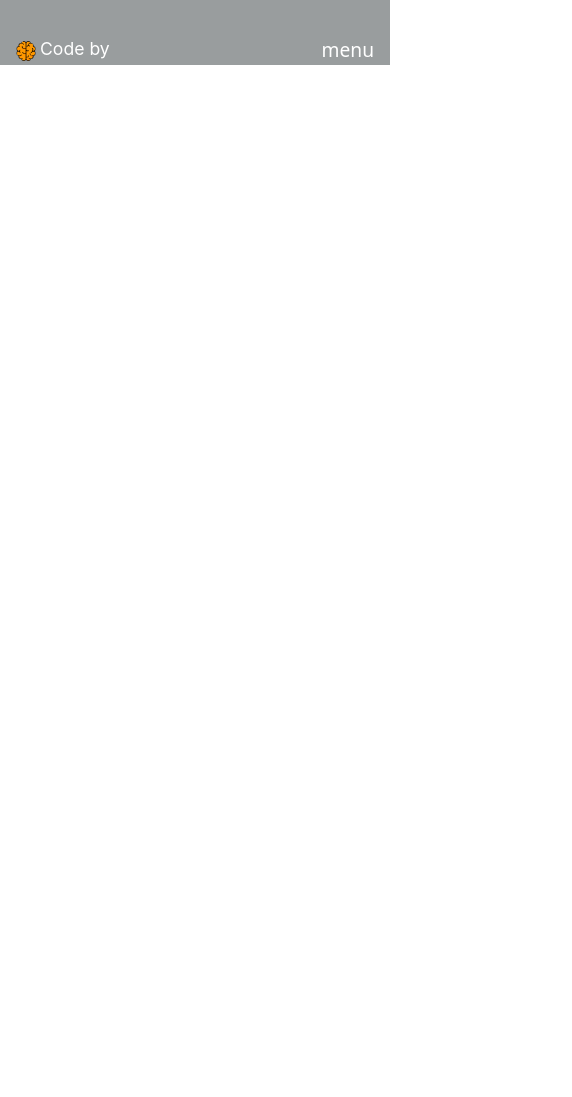
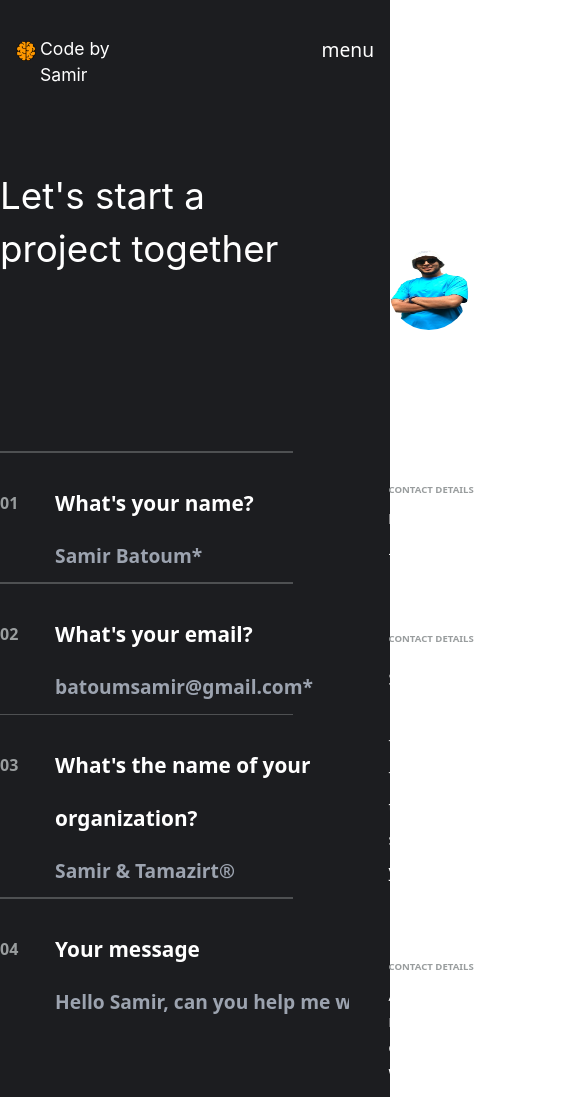
Before and after one commit to batoum0-code/my-current-portfolio, a React (Vite) app: page /contact in a window 390 px wide. Shown: the top 1097 px of the page, 572 px wide, since content can reach past the window. Before the commit the page ends 844 px from the top, so only its background shows below. Built offline with nearby package versions, Linux system fonts and the light colour scheme.

Commit message:
16/08 contact ui

```diff
--- a/src/components/utils/SocialMediaTitle.jsx
+++ b/src/components/utils/SocialMediaTitle.jsx
@@ -6,7 +6,7 @@ import { useState } from "react";
 
 
 
-const SocialMediaTitle = ({ label }) => {
+const SocialMediaTitle = ({ label, size }) => {
 
     const [offsetX, setOffsetX] = useState(0);
     const [offsetY, setOffsetY] = useState(0);
@@ -47,8 +47,8 @@ const SocialMediaTitle = ({ label }) => {
                 transform: `translate(${isHovered ? offsetX : 0}px, ${isHovered ? offsetY : 0}px)`,
             }}
         >
-            <span className="relative md:text-[.9rem] text-[.77rem] pb-1 tracking-widest md:tracking-normal
-             leading-none inline-block text-light">
+            <span className={`relative text-[.77rem] ${ size ? `md:text-[${size}]` : "md:text-[.9rem]"} pb-1 tracking-widest md:tracking-normal
+            leading-none inline-block text-light md:font-medium`}>
                 {label}
 
                 {/* Animated line under label */}
--- a/src/pages/Contact.jsx
+++ b/src/pages/Contact.jsx
@@ -1,9 +1,293 @@
-import React from "react";
+// import components
+import MagicButton from "../components/utils/MagicButton";
 import Header from "../components/sections/Header";
+import SocialMediaTitle from '../components/utils/SocialMediaTitle';
+
+
+// import icons
+import { HiCursorArrowRays } from "react-icons/hi2";
+
+// import tools hooks ...
+import { useRef } from "react";
+import { motion, useScroll, useTransform } from 'framer-motion';
+
+
+// import images
+import img from '../assets/samir.png'
+
+
+
+const now = new Date();
+
+const time = new Intl.DateTimeFormat('en-UK', {
+  hour: 'numeric',
+  minute: '2-digit',
+  hour12: true,
+  timeZoneName: 'short',
+}).format(now);
+
+
+
+
 const Contact = () => {
-  return <div className="bg-gray">
-    <Header/>
-    </div>;
+
+
+  const borderRef = useRef();
+
+
+
+  // Watch scroll progress relative to the MagicButton
+  const { scrollYProgress } = useScroll({
+    target: borderRef,
+    offset: ['start end', 'end start'],
+  });
+
+
+
+  // Animate Y position from 100px to -20px based on scroll
+  const x = useTransform(scrollYProgress, [1, 0], [60, -90]);
+
+
+
+
+
+
+  return <div className="bg-dark text-light ">
+    <Header />
+    <div className="md:px-[220px] pt-[105px]">
+      <div className="flex gap-[6rem]">
+
+        {/* contact form (right side) */}
+        <div className="flex flex-col items-start justify-start pb-[13rem]
+        leading-[3.3rem] md:leading-[4.4rem] md:tracking-[.2rem] w-3/4">
+
+
+          <div className="pb-[11rem]">
+            <h1 className="text-light text-[2.3rem] md:text-[4rem] flex items-center  gap-6 font-samirFont ">
+              Let's start a
+            </h1>
+            <h1 className="text-light text-[2.3rem] md:text-[4rem]  font-samirFont" >
+              project together
+            </h1>
+          </div>
+
+          <form action="" className="w-full">
+            <ol className="w-full pb-[10rem]">
+              <li className="flex flex-col w-full">
+                <div className=" bg-gray w-full h-[1.5px] opacity-40 mb-[1.5rem]"></div>
+
+                <div className="flex gap-[2.3rem]">
+                  <div className="text-gray font-semibold">01</div>
+                  <div className="flex flex-col">
+                    <label htmlFor="name" className=" font-semibold text-[1.3rem]">
+                      What's your name?
+                    </label>
+                    <input
+                      type="text"
+                      id="name"
+                      placeholder="Samir Batoum*"
+                      className="text-gray font-semibold text-[1.2rem]
+                      bg-transparent border-none outline-none focus:text-light"
+                    />
+
+                  </div>
+                </div>
+              </li>
+
+              <li className="flex flex-col w-full">
+                <div className=" bg-gray w-full h-[1.5px] opacity-40 mb-[1.5rem]"></div>
+
+                <div className="flex gap-[2.3rem]">
+                  <div className="text-gray font-semibold">02</div>
+                  <div className="flex flex-col">
+                    <label htmlFor="name" className=" font-semibold text-[1.3rem]">
+                      What's your email?
+                    </label>
+                    <input
+                      type="text"
+                      id="name"
+                      placeholder="batoumsamir@gmail.com*"
+                      className="text-gray font-semibold text-[1.2rem]
+                      bg-transparent border-none outline-none focus:text-light"
+                    />
+
+                  </div>
+                </div>
+              </li>
+
+              <li className="flex flex-col w-full">
+                <div className=" bg-gray w-full h-[1.5px] opacity-40 mb-[1.5rem]"></div>
+
+                <div className="flex gap-[2.3rem]">
+                  <div className="text-gray font-semibold">03</div>
+                  <div className="flex flex-col">
+                    <label htmlFor="name" className=" font-semibold text-[1.3rem]">
+                      What's the name of your organization?
+                    </label>
+                    <input
+                      type="text"
+                      id="name"
+                      placeholder="Samir & Tamazirt®"
+                      className="text-gray font-semibold text-[1.2rem]
+                      bg-transparent border-none outline-none focus:text-light"
+                    />
+
+                  </div>
+                </div>
+              </li>
+
+              <li className="flex flex-col w-full">
+                <div className=" bg-gray w-full h-[1.5px] opacity-40 mb-[1.5rem]"></div>
+
+                <div className="flex gap-[2.3rem]">
+                  <div className="text-gray font-semibold">04</div>
+                  <div className="flex flex-col">
+                    <label htmlFor="name" className=" font-semibold text-[1.3rem]">
+                      Your message
+                    </label>
+                    <input
+                      type="text"
+                      id="name"
+                      placeholder="Hello Samir, can you help me with ..."
+                      className="text-gray font-semibold text-[1.2rem]
+                      bg-transparent border-none outline-none focus:text-light"
+                    />
+
+                  </div>
+                </div>
+              </li>
+
+            </ol>
+
+
+
+
+
+            {/* Start Send Button  */}
+
+            <div className='relative'>
+              <div className='absolute z-20 right-20 -top-20'>
+
+                <motion.div
+                  ref={borderRef}
+                  style={{ x }}>
+
+                  <div
+                    className='hidden md:block'
+                    onClick={() => navigate('/contact')}>
+                    <MagicButton text={'Send'} size={'9.6rem'} bg={'blue'} hoverBg={'deepb'} rounded={'full'} />
+                  </div>
+                  <div
+                    className='md:hidden'
+                    onClick={() => navigate('/contact')}>
+                    <MagicButton text={'Send'} size={'8rem'} bg={'blue'} hoverBg={'deepb'} rounded={'full'} />
+                  </div>
+
+                </motion.div>
+
+              </div>
+              <div className="absolute  z-10 bg-gray w-full h-[1.5px] opacity-20"></div>
+            </div>
+
+            {/* End send button  */}
+
+
+
+          </form>
+        </div>
+
+
+
+
+        {/* contact info (left side) */}
+        <div className="w-1/4 pt-[5rem]">
+          <div className="flex flex-col">
+
+            <img src={img} alt="" className="h-[5rem] w-[5rem] rounded-full" />
+
+            <div className="pt-[3rem] ">
+              <HiCursorArrowRays className="rotate-[150deg] text-[2rem] animate-pulse" />
+            </div>
+            <h2 className="text-[.6rem] md:text-[.68rem] tracking-normal text-gray uppercase font-bold pt-[4.6rem] pb-[1rem]">
+              Contact Details
+            </h2>
+            <div className=" flex flex-col items-start gap-[.6rem]">
+              <SocialMediaTitle label={'batoumsamir0@gmail.com'} size={'1rem'} />
+              <SocialMediaTitle label={'06-*************'} size={'1rem'} />
+            </div>
+
+
+            <h2 className="text-[.6rem] md:text-[.68rem] tracking-normal text-gray uppercase font-bold pt-[4rem] pb-[1rem]">
+              Contact Details
+            </h2>
+            <div className="leading-[2rem] text-light">
+              <span>Software Engineer</span>
+              <span>Work from Home for more than 3sfsfsd sdfsfsda years</span>
+            </div>
+
+            <h2 className="text-[.6rem] md:text-[.68rem] tracking-normal text-gray uppercase font-bold pt-[4.6rem] pb-[1rem]">
+              Contact Details
+            </h2>
+            <div className=" flex flex-col items-start gap-[.6rem]">
+              <SocialMediaTitle label={'Awwards'} size={'1rem'} />
+              <SocialMediaTitle label={'Linkedin'} size={'1rem'} />
+              <SocialMediaTitle label={'Github'} size={'1rem'} />
+              <SocialMediaTitle label={'Whatsapp'} size={'1rem'} />
+            </div>
+
+
+          </div>
+        </div>
+
+
+      </div>
+    </div>
+
+
+
+
+
+
+
+    {/* contact footer extract from global footer  */}
+    <div className='bg-dark md:py-[1rem] px-[1rem] md:px-[2rem] text-light'>
+      <div className="flex flex-col-reverse md:flex-row  justify-between items-center">
+        <div className="flex gap-[12rem] pb-8 md:pb-0 md:gap-[2rem]">
+          <div className='flex flex-col gap-2 justify-start'>
+            <span className='uppercase md:text-[.7rem] text-[.6rem] tracking-widest font-extrabold text-gray font-samirFont'>version</span>
+            <span className='text-[11px] font-bold font-samirFont'>2022 © Edition</span>
+          </div>
+          <div className='flex flex-col gap-2 justify-start'>
+            <span className="uppercase md:text-[.7rem] text-[.6rem] tracking-widest font-extrabold text-gray">
+              local time
+            </span>
+            <span className='text-[11px] font-bold font-samirFont uppercase'>
+              {time}
+            </span>
+          </div>
+        </div>
+
+        {/* smooth line under */}
+        <div className="h-[.1px] bg-borderSolid opacity-40 w-full md:hidden mt-[.7rem] mb-[1.6rem]"></div>
+
+        <div className="">
+          <span className='uppercase md:text-[.7rem] text-[.6rem] tracking-widest font-extrabold text-gray'>socials</span>
+          <div>
+            <ul className=" pt-3 flex gap-6">
+              <li className="cursor-pointer"><SocialMediaTitle label='Awwwards' /></li>
+              <a href="https://www.linkedin.com/in/samir-batoum-3948b72a5?utm_source=share&utm_campaign=share_via&utm_content=profile&utm_medium=android_app" target="_blank" rel="noopener noreferrer">
+                <li className="cursor-pointer"><SocialMediaTitle label='Linkedin' /></li></a>
+              <a href="https://github.com/batoum0-code" target="_blank" rel="noopener noreferrer">
+                <li className="cursor-pointer"><SocialMediaTitle label='Github' /></li>
+              </a>
+              <li className="cursor-pointer"><SocialMediaTitle label='Whatsapp' /></li>
+            </ul>
+          </div>
+        </div>
+
+      </div>
+    </div>
+  </div>;
 };
 
 export default Contact;
```
